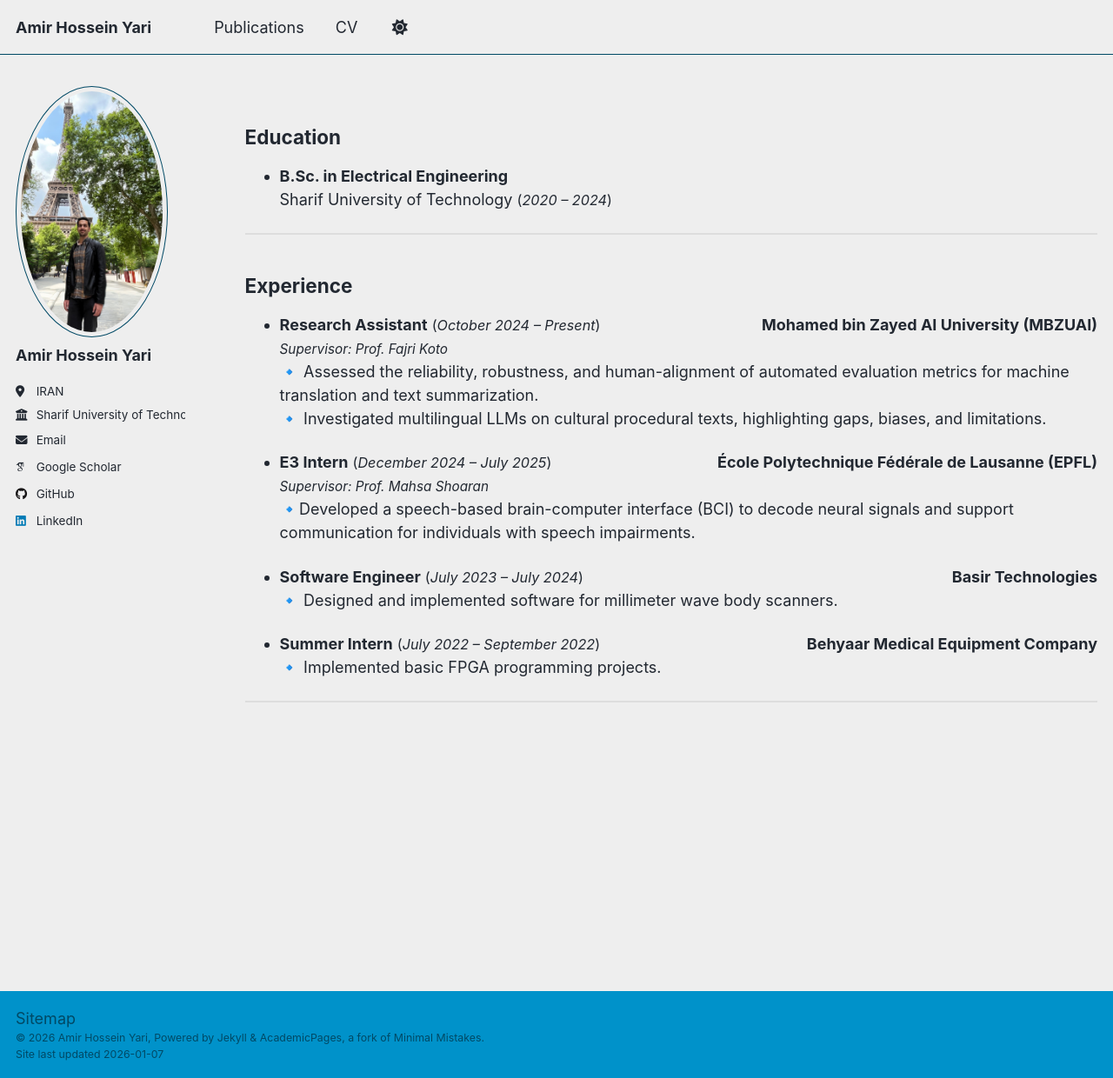
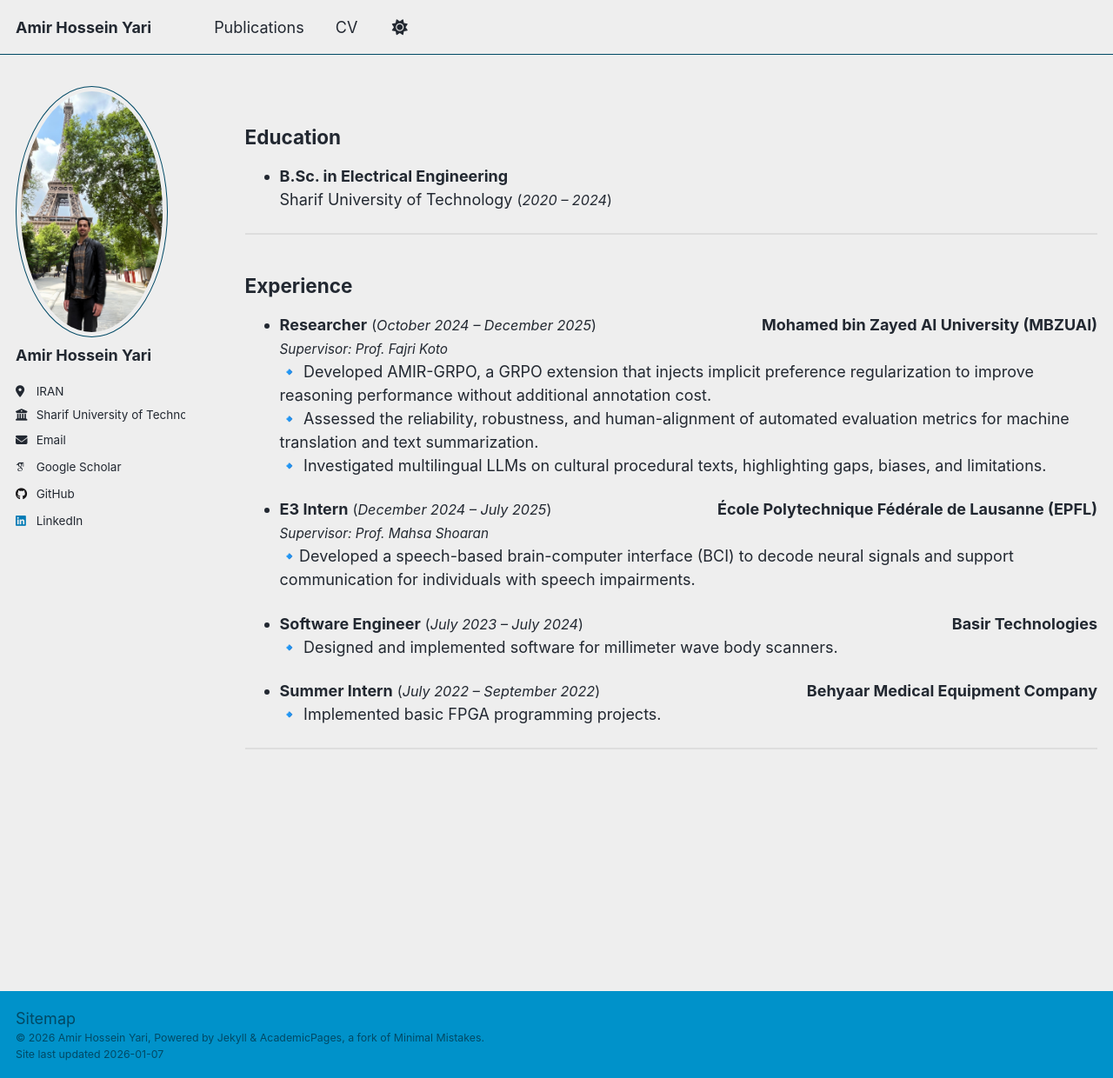
Before and after one commit to AmirHosseinYari2002/AmirHosseinYari2002.github.io, a Jekyll site: the page built from _pages/cv.md, in a window 1280 px wide and 1240 px high. Shown: the whole window at 87% size. Built offline with Jekyll 4.4.1, drawn with Linux system fonts in a browser that asks for light colours; some web fonts are replaced; a script that is not in the unit is left out.

Commit message:
Update my CV

```diff
--- a/_pages/cv.md
+++ b/_pages/cv.md
@@ -15,11 +15,12 @@ redirect_from:
 
 ## Experience
 
-- **Research Assistant** <span style="font-size:0.9em;">(*October 2024 – Present*)</span>  <span style="float:right; font-weight:bold;">
+- **Researcher** <span style="font-size:0.9em;">(*October 2024 – December 2025*)</span>  <span style="float:right; font-weight:bold;">
     <a href="https://mbzuai.ac.ae/" target="_blank" style="color: inherit; text-decoration: none;">Mohamed bin Zayed AI University (MBZUAI)</a>
   </span>
   <br>
   <span style="font-size:0.85em;"><em>Supervisor: Prof. Fajri Koto</em></span>
+  🔹 Developed AMIR-GRPO, a GRPO extension that injects implicit preference regularization to improve reasoning performance without additional annotation cost.<br>
   🔹 Assessed the reliability, robustness, and human-alignment of automated evaluation metrics for machine translation and text summarization.<br>
   🔹 Investigated multilingual LLMs on cultural procedural texts, highlighting gaps, biases, and limitations.
 
```
